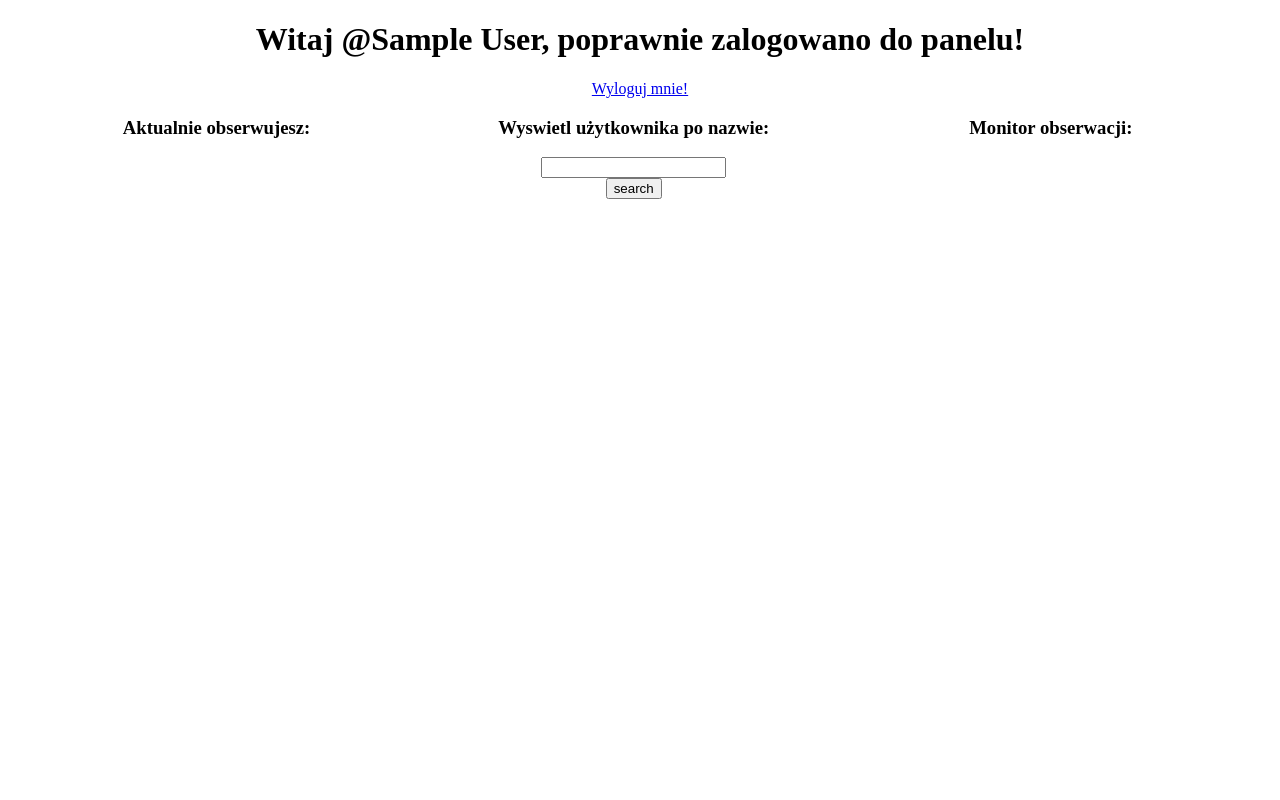
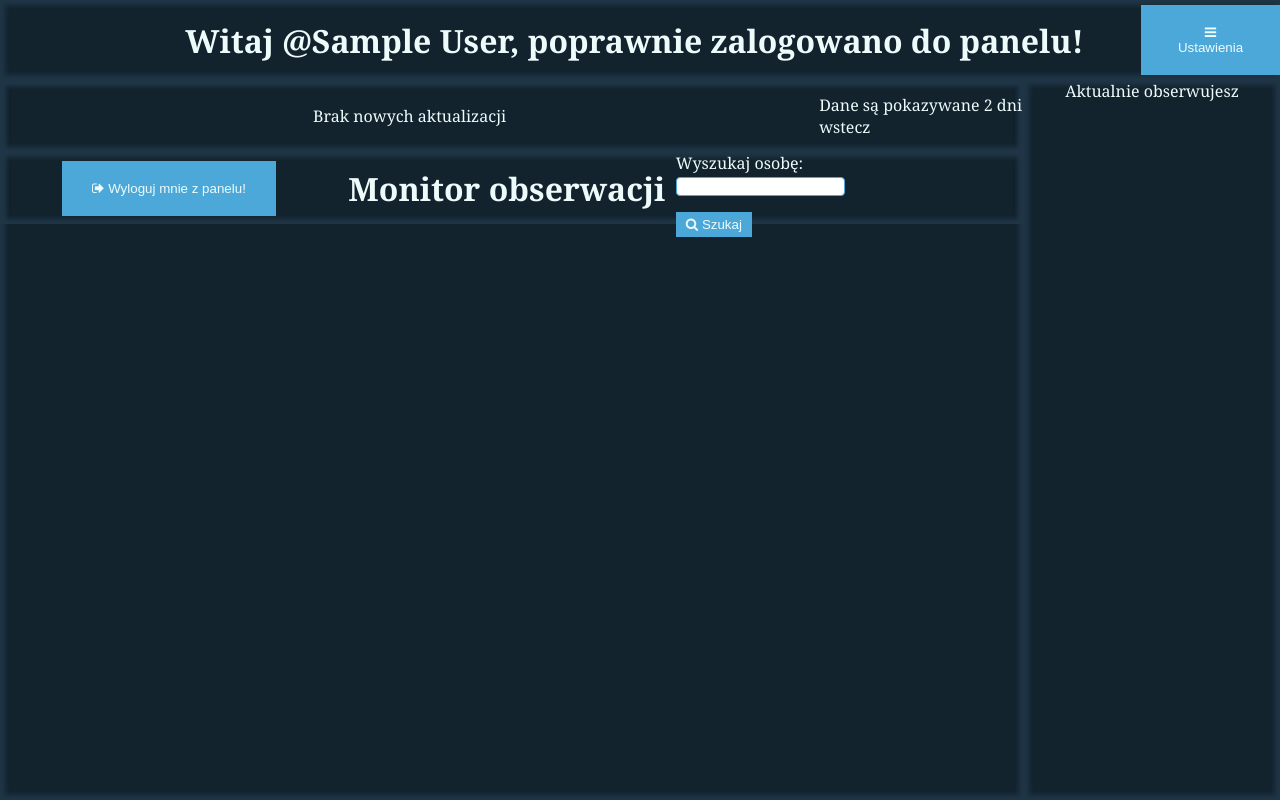
Before and after one commit to lupawlik/twitter-following-monitor, a Flask app: page /panel/ in a window 1280 px wide. Run offline with Flask 2, Linux system fonts and the light colour scheme; the visitor is signed in with stand-in values (Sample User, id 1); parts of the project's set-up code (start-up, migrations or seed data) failed here and were passed over.

Commit message:
added css

```diff
--- a/main.py
+++ b/main.py
@@ -290,7 +290,7 @@ def unfollow_user(user_id, user_name):
     c.execute(query)
     conn.commit()
     conn.close()
-    print(f"[{current_user.name}] removed {user_name} from db")
+    print(f"[{current_user.name}] removed {user_name} from followers")
     return redirect(url_for("panel_site"))
 
 # used to stop_monitoring user and remove from db
--- /dev/null
+++ b/static/css/main.css
@@ -0,0 +1,199 @@
+html, body{
+    margin: 0;
+    padding: 0;
+    background-color: #12232E;
+    color: #EEFBFB;
+    font-family: georgia;
+    height: 100%;
+}
+a{
+    text-decoration: none;
+    color: #EEFBFB;
+}
+a:hover{
+    color: #4DA8DA;
+    font-weight: bold;
+}
+
+.top-bar{
+    width: 100%;
+    height: 10%;
+    box-shadow: inset 0px 0px 5px 5px #203647;
+    display: flex;
+    align-items: center;
+    justify-content: center;
+}
+#top-text{
+    float: left;
+    width: 80%;
+    margin-left: 10%;
+}
+#settings-button{
+    margin: auto;
+    float: left;
+    position: block;
+
+}
+ /* For settings button */
+.setting-b {
+  background-color: #4DA8DA;
+  border: none;
+  padding: 20px 30px;
+  color: #EEFBFB;
+  cursor: pointer;
+
+}
+ /* For all small button */
+.setting-b:hover {
+  background-color: #007CC7;
+}
+.small-b {
+  background-color: #4DA8DA;
+  border: none;
+  padding: 5px 10px;
+  color: #EEFBFB;
+  cursor: pointer;
+
+}
+ /* For all small button */
+.small-b:hover {
+  background-color: #007CC7;
+}
+
+
+
+#content-box{
+    width: 100%;
+    height: 90%;
+    clear: both;
+}
+#monitor-box{
+    width: 80%;
+    height: 100%;
+    float: left;
+    box-shadow: inset 0px 0px 5px 5px #203647;
+}
+.info{
+    width: 100%;
+    height: 10%;
+    vertical-align: middle;
+    box-shadow: inset 0px 0px 5px 5px #203647;
+}
+#last-updates{
+    height: 100%;
+    width: 80%;
+    display: flex;
+    align-items: center;
+    justify-content: center;
+    float: left;
+}
+#update-time{
+    height: 100%;
+    width: 20%;
+    display: flex;
+    align-items: center;
+    justify-content: center;
+    float: left;
+}
+.info-block{
+    float: left;
+    height: 100%;
+    width: 33%;
+    display: flex;
+    align-items: center;
+    justify-content: center;
+}
+.search-block{
+    float: left;
+    height: 100%;
+    width: 33%;
+}
+
+input[type=text] {
+  width: 100%;
+  display: inline-block;
+  border: 1px solid #4DA8DA;
+  border-radius: 4px;
+  box-sizing: border-box;
+}
+#form-block{
+    float: left;
+    width:50%;
+}
+
+#form-block-result{
+    float: left;
+    margin: 20px;
+
+}
+#following-box{
+    width: 20%;
+    height: 100%;
+    float: left;
+    box-shadow: inset 0px 0px 5px 5px #203647;
+    position: relative;
+    overflow: auto;
+}
+
+.following-user{
+    width: 100%;
+    min-height 5%;
+    margin: 5px;
+    padding-top: 20px;
+    display: flex;
+    justify-content: center;
+}
+.unfollow-button-block{
+    display: flex;
+    justify-content: center;
+}
+
+.monitored-list{
+    height: 80%;
+    width: 100%;
+    overflow-y: auto;
+}
+
+.monitored-user-block{
+    margin-top: 20px;
+    height: 20%;
+    width: 100%;
+    box-shadow: inset 0px 0px 5px 5px #203647;
+}
+.monitored-user-block-buttons{
+    height: 100%;
+    width: 10%;
+    box-shadow: inset 0px 0px 5px 5px #203647;
+    float: left;
+    display: flex;
+    align-items: center;
+    justify-content: center;
+}
+.monitored-user-block-names{
+    height: 100%;
+    width: 10%;
+    box-shadow: inset 0px 0px 5px 5px #203647;
+    float: left;
+}
+.monitored-user-block-data{
+    height: 100%;
+    width: 80%;
+    float: left;
+}
+.monitored-user-block-data-details{
+    height: 33%;
+    width: 100%;
+    box-shadow: inset 0px 0px 5px 5px #203647;
+    display: flex;
+    align-items: center;
+    overflow-x: auto;
+
+}
+.monitored-user-block-data-name{
+    float: left;
+    height: 100%;
+    width: 50%;
+    display: flex;
+    align-items: center;
+    overflow-x: auto;
+}
--- a/templates/panel.html
+++ b/templates/panel.html
@@ -2,67 +2,72 @@
 <html lang="en">
 <head>
     <meta charset="UTF-8">
+    <link rel="stylesheet" href="https://cdnjs.cloudflare.com/ajax/libs/font-awesome/4.7.0/css/font-awesome.min.css">
+    <link rel="stylesheet" href="{{ url_for('static', filename='css/main.css') }}">
     {% block title %}<title>Panel użytkownika {{user}}</title>{% endblock %}
-    <style>
-        .middle-box {
-            float: left;
-            width:  33%;
-            height: 700px;
-            overflow: auto;
-        }
-        .middle-box-title{
-            width: 100%;
-            text-align: center;
-        }
-        .following-user-block:{
-            width: 100%;
-            text-align: left;
-        }
-        .title-span:{
-            padding-top: 25px;
-            text-align: left;
-        }
 
-
-    </style>
 </head>
 <body>
-<center><h1>Witaj @{{user}}, poprawnie zalogowano do panelu!</h1></center>
-<center><a href="{{url_for('logout_page')}}">Wyloguj mnie!</a></center>
-
-    <div class="middle-box">
-        <center>
-            <h3>Aktualnie obserwujesz:</h3>
-            {% for users in following_list %}
-                <a target="_blank" href={{"https://twitter.com/"+users}}>@{{users.split(' ')[1]}}</a> <center><a href="{{url_for('unfollow_user', user_id=users.split(' ')[0], user_name=users.split(' ')[1])}}"> Przestań obserwować</a></center><br>
-            {% endfor %}
-        </center>
+<div class="top-bar">
+    <div id="top-text"><center><h1>Witaj <a target="_blank" href={{"https://twitter.com/"+user}}>@{{user}}</a>, poprawnie zalogowano do panelu!</h1></center></div>
+    <div id="settings-button"><button class="setting-b"><i class="fa fa-bars"></i> Ustawienia</button></div>
 </div>
-    <div class="middle-box">
-        <center>
-            <h3>Wyswietl użytkownika po nazwie:</h3>
+<div id="content-box">
+    <div id="monitor-box">
+        <div class="info">
+            <div id="last-updates">
+                Brak nowych aktualizacji
+            </div>
+            <div id="update-time">
+                Dane są pokazywane 2 dni wstecz
+            </div>
+        </div>
+        <div class="info">
+            <div class="info-block">
+                <a class="link-to-twitter" href="{{url_for('logout_page')}}"><button class="setting-b"><i class="fa fa-sign-out" aria-hidden="true"></i> Wyloguj mnie z panelu!</button></a>
+            </div>
+            <div class="info-block">
+                <h1>Monitor obserwacji</h1>
+            </div>
+            <div class="search-block">
+                <div id="form-block">
+                    Wyszukaj osobę:
                     <form action="/panel/" method="post">
-                <input type="text" name="username" required><br>
-                <input type="submit" name="button_panel" value="search"><br>
+                        <input type="text" name="username" autocomplete="off" required><br>
+                        <p><button class="small-b" type="submit" name="button_panel" value="search"><i class="fa fa-search" aria-hidden="true"></i> Szukaj</button></p><br>
                     </form>
+                </div>
+                <div id="form-block-result">
                     {% if searched_user is defined %}
-                {{searched_user.split("-")[1]}} (@{{searched_user.split("-")[2]}})<br>
+                        {{searched_user.split("-")[1]}}<br>
+                        <a target="_blank" href={{"https://twitter.com/"+searched_user.split("-")[2]}}>@{{searched_user.split("-")[2]}}</a>
                         <form action={{url_for('panel_site',user_data=searched_user)}} method="post">
-                <input type="submit" name="button_panel" value="follow"> <input type="submit" name="button_panel" value="monitoruj"><br>
+                            <button class="small-b" type="submit" name="button_panel" value="follow">Obserwuj</button> <button class="small-b" type="submit" name="button_panel" value="monitoruj">Monitoruj</button><br>
                         </form>
                     {% endif %}
-        </center>
                 </div>
-    <div class="middle-box">
-
-        <div class="middle-box-title"><h3>Monitor obserwacji:</h3></div>
+            </div>
+        </div>
+        <div class="monitored-list">
             {% if monitoring_list != None %}
                 {% for users in monitoring_list %}
-                <div class="following-user-block">
-                    <div class="monitored-user-name">
-                        <div class="monitored-urls"><a target="_blank" href={{"https://twitter.com/"+users[1]}}><strong>@{{users[1]}}</strong></a></div>
-                        <div class="monitored-urls"><a href="{{url_for('unmonitor_user', user_id=users[0], user_name=users[1])}}"> Przestań monitorować</a></div>
-                    <span class="title-span"><strong>Nowe followy:</strong></span>
+                    <div class="monitored-user-block">
+                        <div class="monitored-user-block-buttons">
+                            <a href="{{url_for('unmonitor_user', user_id=users[0], user_name=users[1])}}"><button class="small-b">Usuń</button> </a>
+                        </div>
+                        <div class="monitored-user-block-names">
+
+                        </div>
+                        <div class="monitored-user-block-data">
+                            <div class="monitored-user-block-data-details">
+                                <div class="monitored-user-block-data-name">
+                                        <a target="_blank" href={{"https://twitter.com/"+users[1]}}><strong>@{{users[1]}}</strong></a>
+                                </div>
+                                <div class="monitored-user-block-data-name">
+                                        Ostatnia aktualizacja nastąpiła:
+                                </div>
+                            </div>
+                            <div class="monitored-user-block-data-details">
                                 {% if users[2] != None %}
                                     <span class="monitoring-list">
                                         {% for new_followers in users[2] %}
@@ -70,9 +75,10 @@
                                         {% endfor %}
                                     </span><br>
                                 {% else %}
-                        <span class="monitoring-list">Brak zmian</span><br>
+                                    <span class="monitoring-list">-------------</span><br>
                                 {% endif %}
-                    <span class="title-span"><strong>Nowe unfollowy:</strong></span>
+                            </div>
+                            <div class="monitored-user-block-data-details">
                                 {% if users[3] != None %}
                                     <span class="monitoring-list">
                                         {% for new_followers in users[3] %}
@@ -80,14 +86,29 @@
                                         {% endfor %}
                                     </span><br>
                                 {% else %}
-                        <span class="monitoring-list">Brak zmian</span><br>
+                                    <span class="monitoring-list">-------------</span><br>
                                 {% endif %}
-
-                </div><br>
+                            </div>
+                        </div>
+                    </div>
                 {% endfor %}
             {% endif %}
         </div>
+    </div>
 
+    <div id="following-box">
+        <center><span class="title-span">Aktualnie obserwujesz</span></center>
 
+        {% for users in following_list %}
+            <div class="following-user">
+                <a target="_blank" href={{"https://twitter.com/"+users}}><i class="fa fa-twitter" aria-hidden="true"></i><span>{{users.split(' ')[1]}}</span></a><br>
+            </div>
+            <div class="unfollow-button-block">
+                <a href="{{url_for('unfollow_user', user_id=users.split(' ')[0], user_name=users.split(' ')[1])}}"> <i class="fa fa-minus" aria-hidden="true"></i> unfollow</a><br>
+            </div>
+        {% endfor %}
+    </div>
+
+</div>
 </body>
 </html>
--- a/worke_monitor.py
+++ b/worke_monitor.py
@@ -58,7 +58,7 @@ class Monitor(object):
                 # add this user to string that been added to old following list and saved in db
                 users_to_add += f"{user_from_r['id']} {user_from_r['username']},"
         if users_to_add:
-            print(f"[{user_name}] started following {users_to_add}")
+            print(f"[FOLLOWING MONITOR][{user_name}] started following {users_to_add}")
             query = f"UPDATE spied_users SET last_follow='{users_to_add}' WHERE user_id='{user_id}'"
             self.c.execute(query)
             self.conn.commit()
@@ -80,7 +80,7 @@ class Monitor(object):
                 users_to_delete += delete_this
                 new_users_to_query = str(new_users_to_query).replace(delete_this, "")
         if users_to_delete:
-            print(f"[{user_name}] removed from following {users_to_delete}")
+            print(f"[FOLLOWING MONITOR][{user_name}] removed from following {users_to_delete}")
             query = f"UPDATE spied_users SET last_unfollow='{users_to_delete}' WHERE user_id='{user_id}'"
             self.c.execute(query)
             self.conn.commit()
```
Lines whose indentation alone changed are shown as unchanged.
